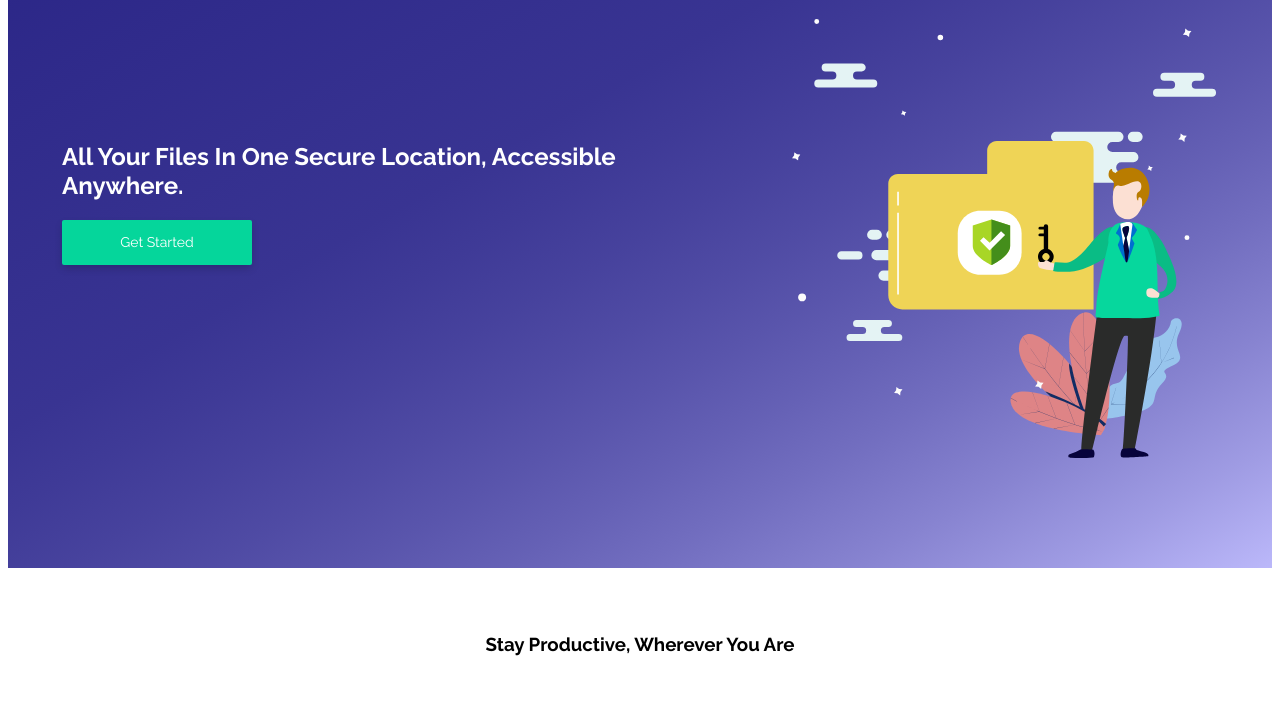
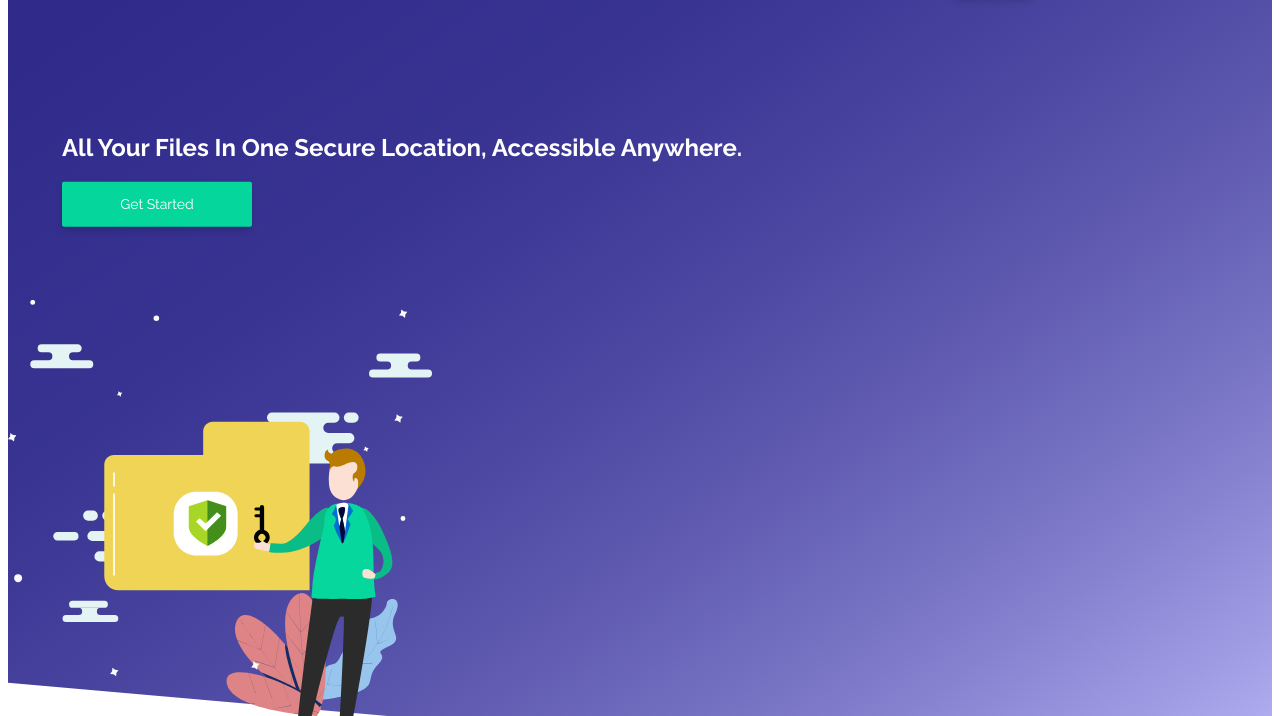
Before and after one commit to vargaaz/primer-proyecto, a plain HTML site: page indexfylo.html in a window 1280 px wide. Shown: the part 157-873 px from the top of the page. Drawn offline with nearby package versions, Linux system fonts and the light colour scheme.

Commit message:
cambio-angulo

```diff
--- a/indexfylo.html
+++ b/indexfylo.html
@@ -11,6 +11,8 @@
 </head>
 <body>
 <section id="back-gradient">
+    <div class="container">
+
         <div class="logo1">
             <img src="./images/logo.svg" alt="Logo">
         </div>
@@ -25,6 +27,7 @@
 
         <div class="professor-image">
         <img src="./images/illustration-hero.svg" alt="professor">
+       </div>
     </div>
 
 </section>
--- a/stylesfylo.css
+++ b/stylesfylo.css
@@ -30,8 +30,12 @@ p{
     background: linear-gradient(to bottom right, hsl(243, 58%, 33%), 75%, hsl(243, 86%, 85%));
     margin-bottom: 65px;
     padding-bottom: 105px;
-    /*transform: skew(0deg, 5deg) translateY(-120px);*/
+    transform: skew(0deg, 5deg) translateY(-120px);
 
+}
+
+.container {
+    transform: skew(0deg, -5deg) translateY(120px); ;
 }
 
 .logo1 {
```
Lines whose indentation alone changed are shown as unchanged.
